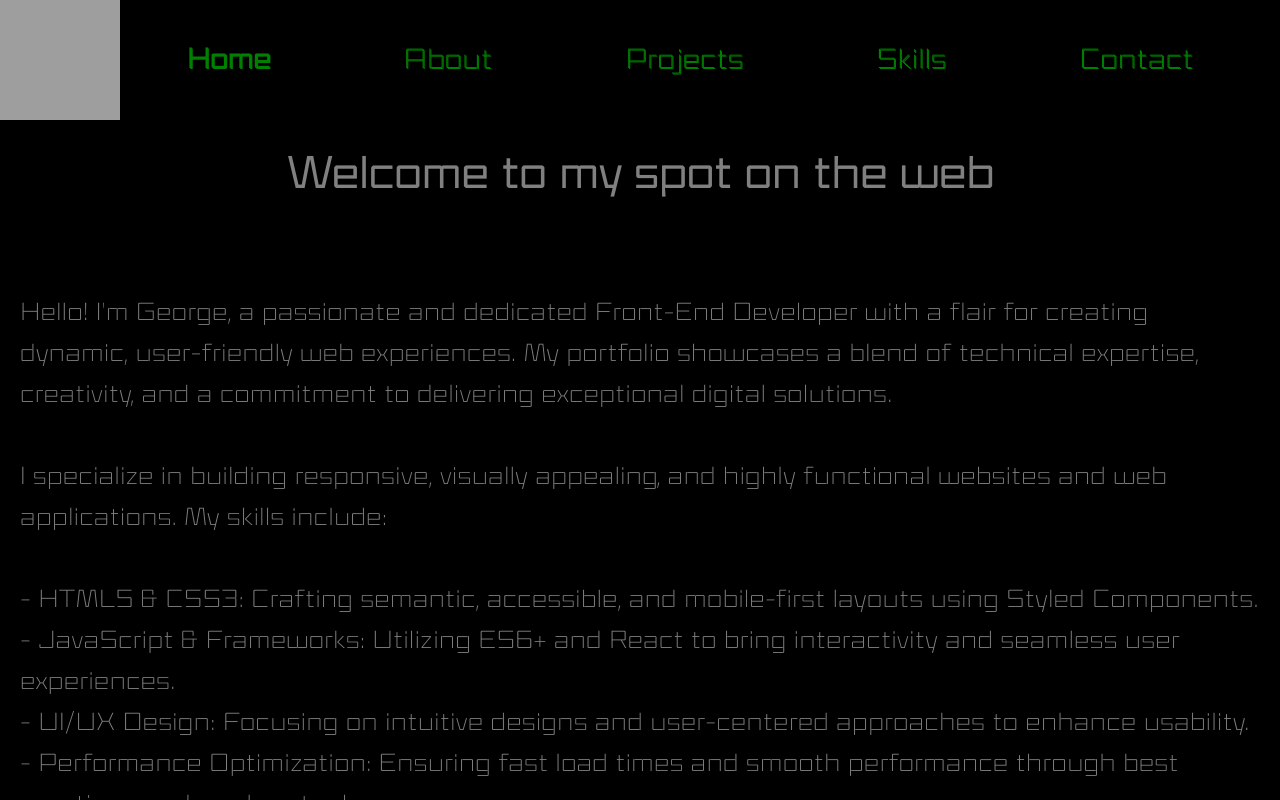
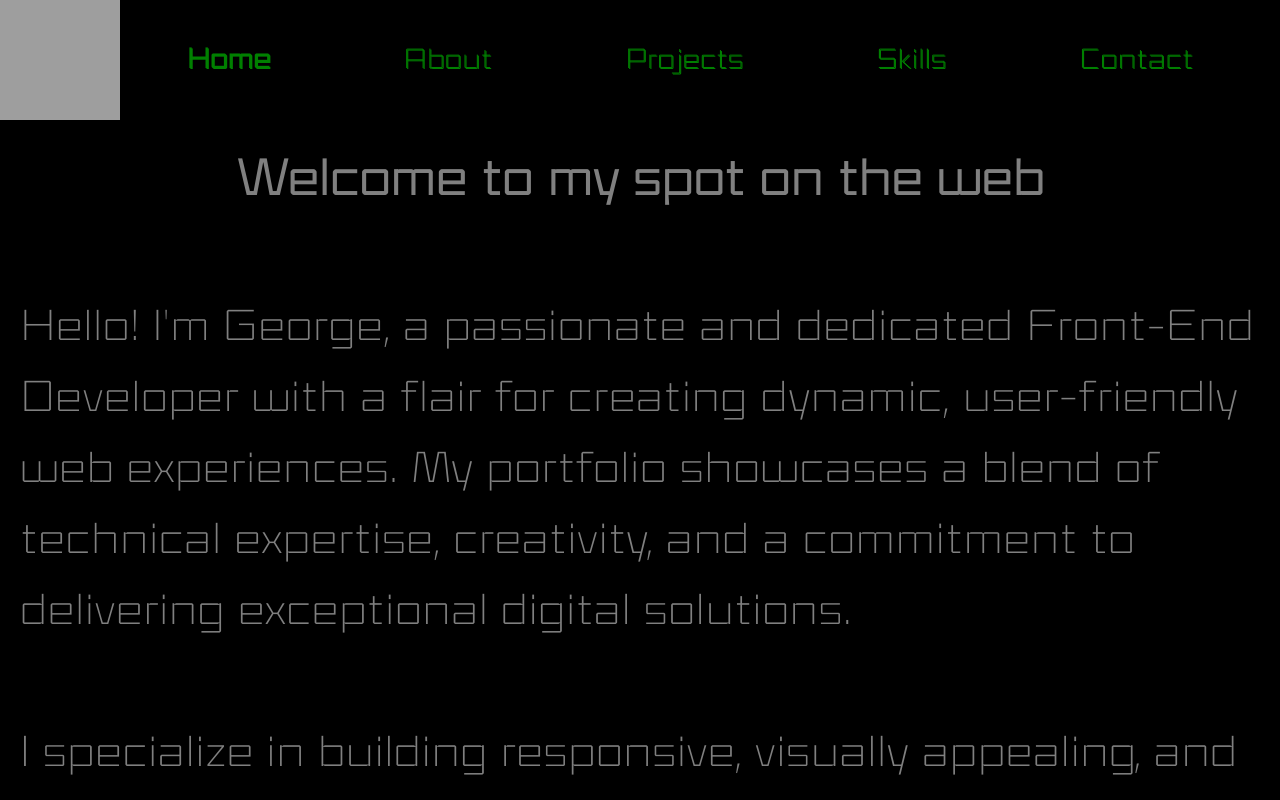
Before and after one commit to Geod11/Geo_Dev-ReactApp, a React (Create React App) app: page / in a window 1280 px wide. Built offline with nearby package versions, Linux system fonts and the light colour scheme; grey boxes are pictures that could not be loaded; a web font is replaced by a local one.

Commit message:
Made text from Home page bigger

```diff
--- a/src/Components/Pages/Home.jsx
+++ b/src/Components/Pages/Home.jsx
@@ -5,7 +5,7 @@ export default function Home() {
     <HomePageContent>
 
 <Title>Welcome to my spot on the web</Title>
-      <br />
+
       <br />
       Hello! I'm George, a passionate and dedicated Front-End Developer with a flair for creating dynamic, user-friendly web experiences. My portfolio showcases a blend of technical expertise, creativity, and a commitment to delivering exceptional digital solutions.
       <br />
@@ -39,13 +39,14 @@ const HomePageContent = styled.div`
   background-color: black;
   font-family: KlaptArabic;
   text-align: left;
-  font-size: 2vw;
+  font-size: 3.5vw;
   vertical-align: middle;
   padding: 20px;
   font-weight: 500;
 `;
 
 const Title = styled.h4`
-  font-size: 3.5vw;
+  font-size: 4vw;
   text-align: center;
+  font-weight: 900;
 `
```
